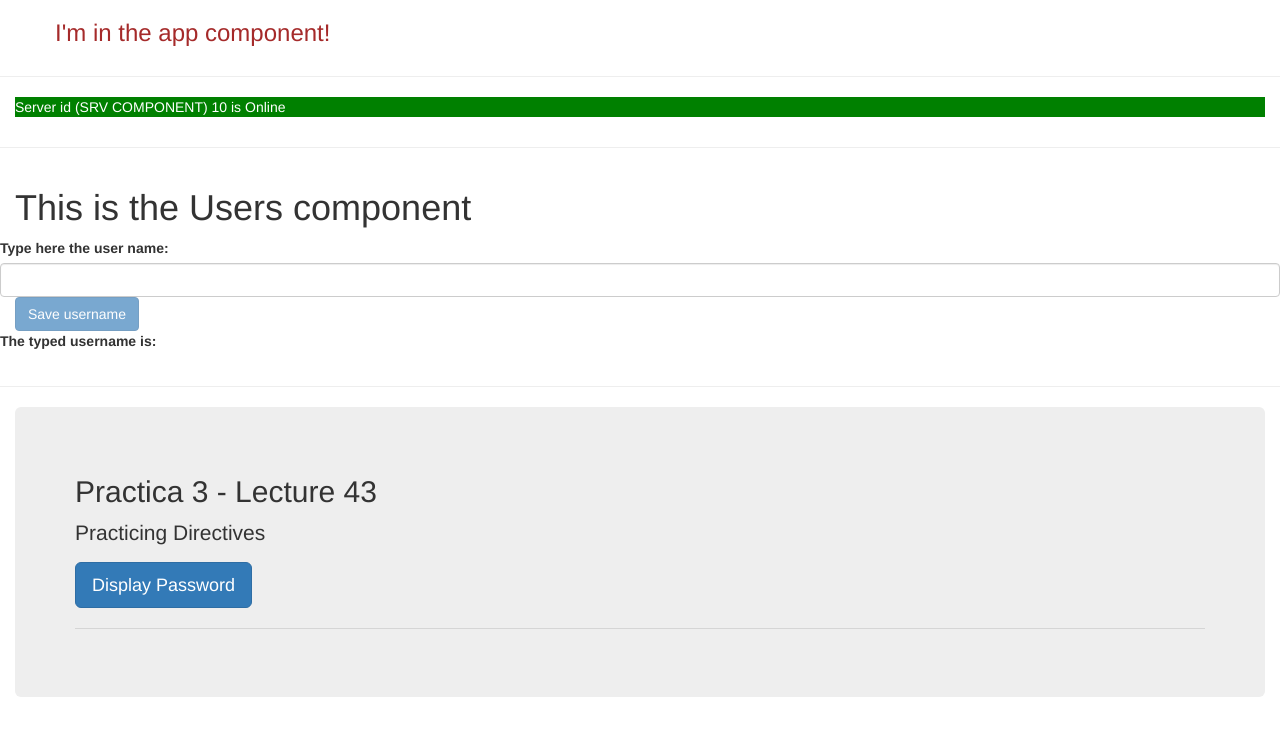
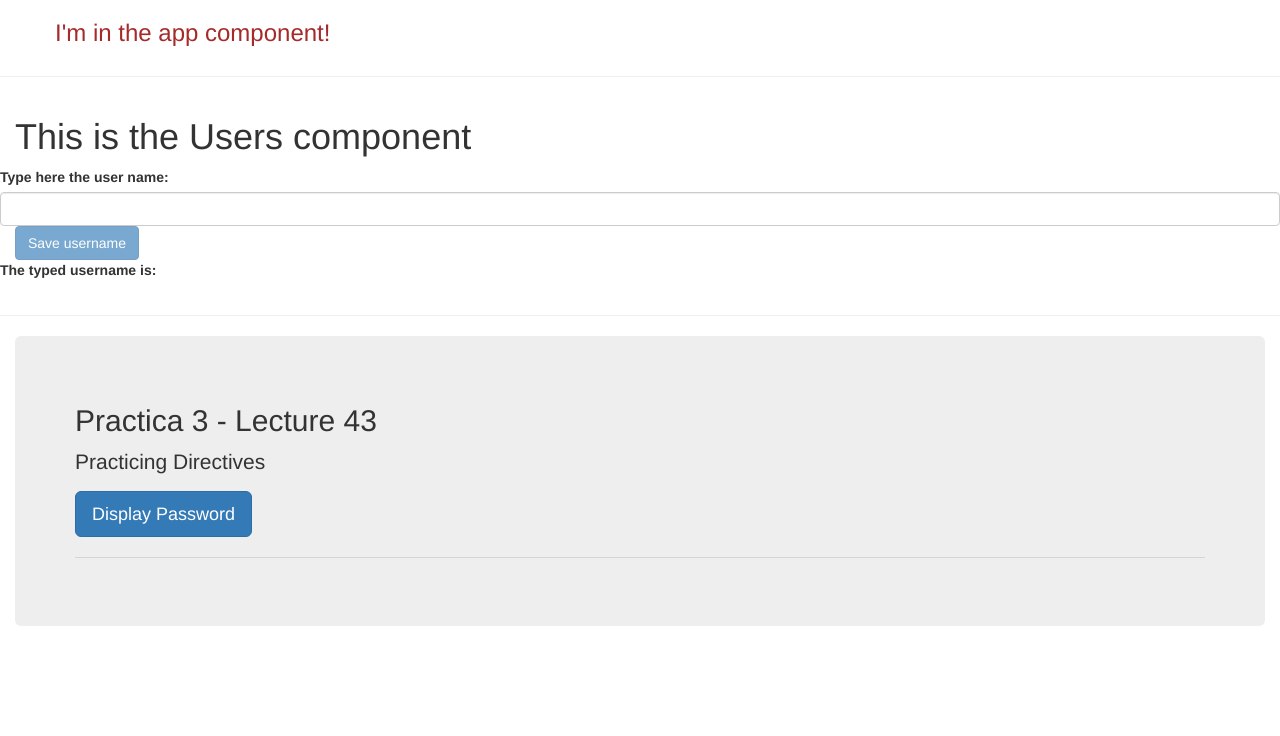
Before and after one commit to jesusalfredovazquezcervin/my-first-angular-app, an Angular app: page / in a window 1280 px wide. Shown: the top 736 px of the page. Built offline with nearby package versions, Linux system fonts and the light colour scheme.

Commit message:
se modifica porque estaba usando el app-server en lugar del servers

```diff
--- a/src/app/app.component.html
+++ b/src/app/app.component.html
@@ -13,6 +13,5 @@
 <div class="container">
 
 </div>
-<app-server></app-server>
-<hr>
+<!-- <app-servers></app-servers> -->
 <app-users></app-users>
```
